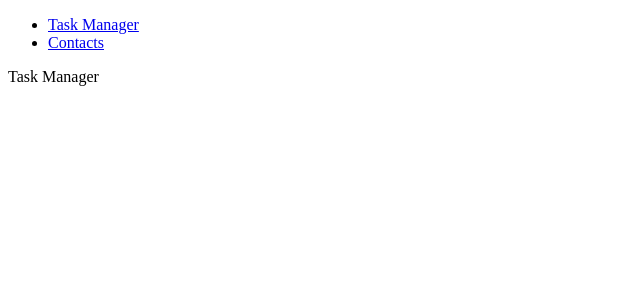
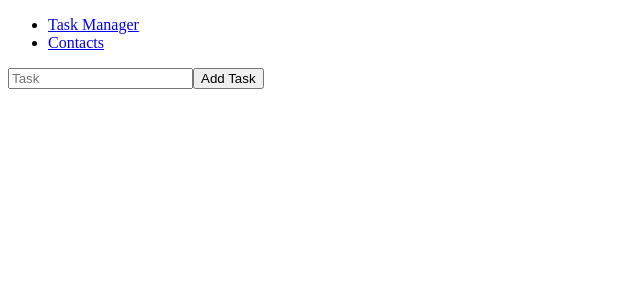
Before and after one commit to Aslan-Mammadov/Task_Management, a React (Create React App) app: page / in a window 1280 px wide. Shown: the top 300 px of the page, without its empty margins (0-640 px from the left). Built offline with nearby package versions, Linux system fonts and the light colour scheme.

Commit message:
add task add feature and task list

```diff
--- a/public/index.html
+++ b/public/index.html
@@ -9,6 +9,7 @@
       name="description"
       content="Web site created using create-react-app"
     />
+
     <link rel="apple-touch-icon" href="%PUBLIC_URL%/logo192.png" />
     <!--
       manifest.json provides metadata used when your web app is installed on a
--- a/src/App.js
+++ b/src/App.js
@@ -1,3 +1,4 @@
+import { useState } from 'react';
 import './App.css';
 import Navigation from './components/Navigation';
 import Container from './Container';
--- a/src/components/TaskManager.jsx
+++ b/src/components/TaskManager.jsx
@@ -1,11 +1,40 @@
-import React from 'react'
+import React, { useState } from "react";
+import Tasks from "./Tasks";
 
 function TaskManager() {
+  const [task, setTask] = useState('');
+  const [savedTasks, setSavedTasks] = useState([]);
+
+  const handleChange = (e) => {
+    setTask(e.target.value);
+  };
+
+  const handleSubmit = (e) => {
+    e.preventDefault();
+    setSavedTasks([...savedTasks, task]);
+    setTask("");
+  };
+
+  const handleRemove = (e) => {
+    const updatedTasks = [
+      ...savedTasks.filter((task) => task !== e.target.name),
+    ];
+    setSavedTasks(updatedTasks);
+  };
+
   return (
-    <div>
-      Task Manager
-    </div>
-  )
+    <form onSubmit={handleSubmit}>
+      <input
+        type="text"
+        value={task}
+        placeholder="Task"
+        onChange={handleChange}
+        required
+      />
+      <button type="submit">Add Task</button>
+     <Tasks savedTasks={savedTasks} handleRemove={handleRemove}/>
+    </form>
+  );
 }
 
-export default TaskManager
+export default TaskManager;
--- /dev/null
+++ b/src/components/Tasks.jsx
@@ -0,0 +1,26 @@
+import React from 'react'
+
+function Tasks({savedTasks, handleRemove}) {
+  return (
+    <div>
+       {savedTasks && (
+        <ul>
+          {savedTasks.map((task, index) => (
+            <li key={index}>
+              <input type="checkbox" />
+              {task}
+              <input
+                type="button"
+                value="delete"
+                name={task}
+                onClick={handleRemove}
+              />
+            </li>
+          ))}
+        </ul>
+      )}
+    </div>
+  )
+}
+
+export default Tasks
```
Also changed, not shown: package.json (+8 -0 lines), 1 other file (tests, documents, lock files or other folders).
